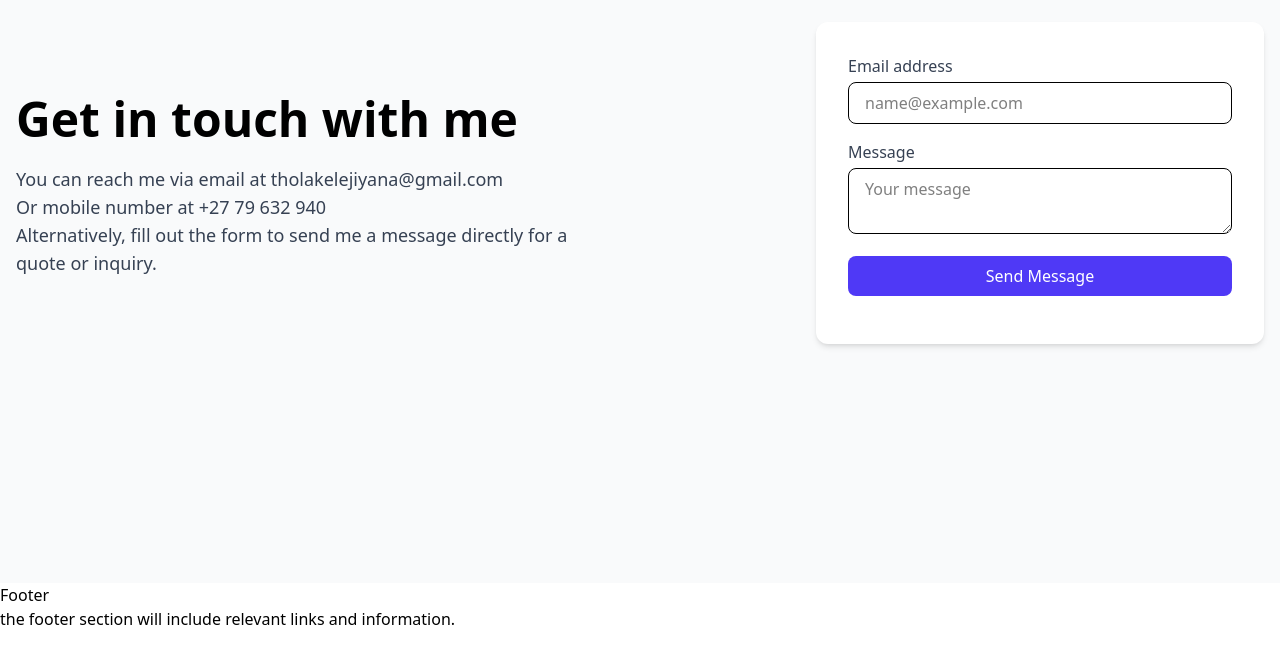
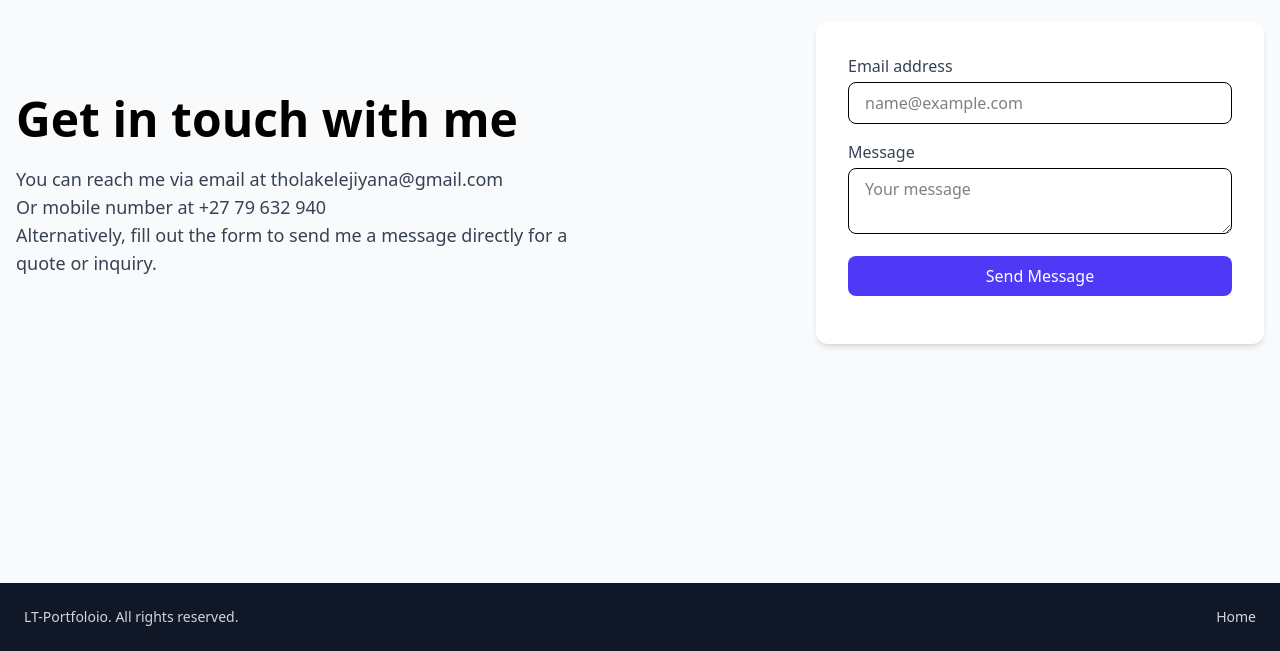
Before and after one commit to Tholakele-jiyana/MyPortfolioApp, a React (Vite) app in the folder Portfolio-App/: page / in a window 1280 px wide. Shown: the part 2757-3408 px from the top of the page. Built offline with nearby package versions, Linux system fonts and the light colour scheme.

Commit message:
made edits on the footer

```diff
--- a/Portfolio-App/src/Components/Footer.jsx
+++ b/Portfolio-App/src/Components/Footer.jsx
@@ -1,9 +1,20 @@
+
+
 function Footer() {
   return (
-    <div>
-        <h1>Footer</h1>
-        <p>the footer section will include relevant links and information.</p>
-    </div>
+    <footer className="bg-gray-900 text-gray-300 py-6">
+      <div className="max-w-7xl mx-auto px-6 flex flex-col md:flex-row justify-between items-center">
+
+        <p className="text-sm mb-4 md:mb-0">
+           LT-Portfoloio. All rights reserved.
+        </p>
+
+        <div className="flex space-x-4">
+          <a href="#" className="hover:text-white text-sm">Home</a>
+        </div>
+
+      </div>
+    </footer>
   );
 }
 
```
